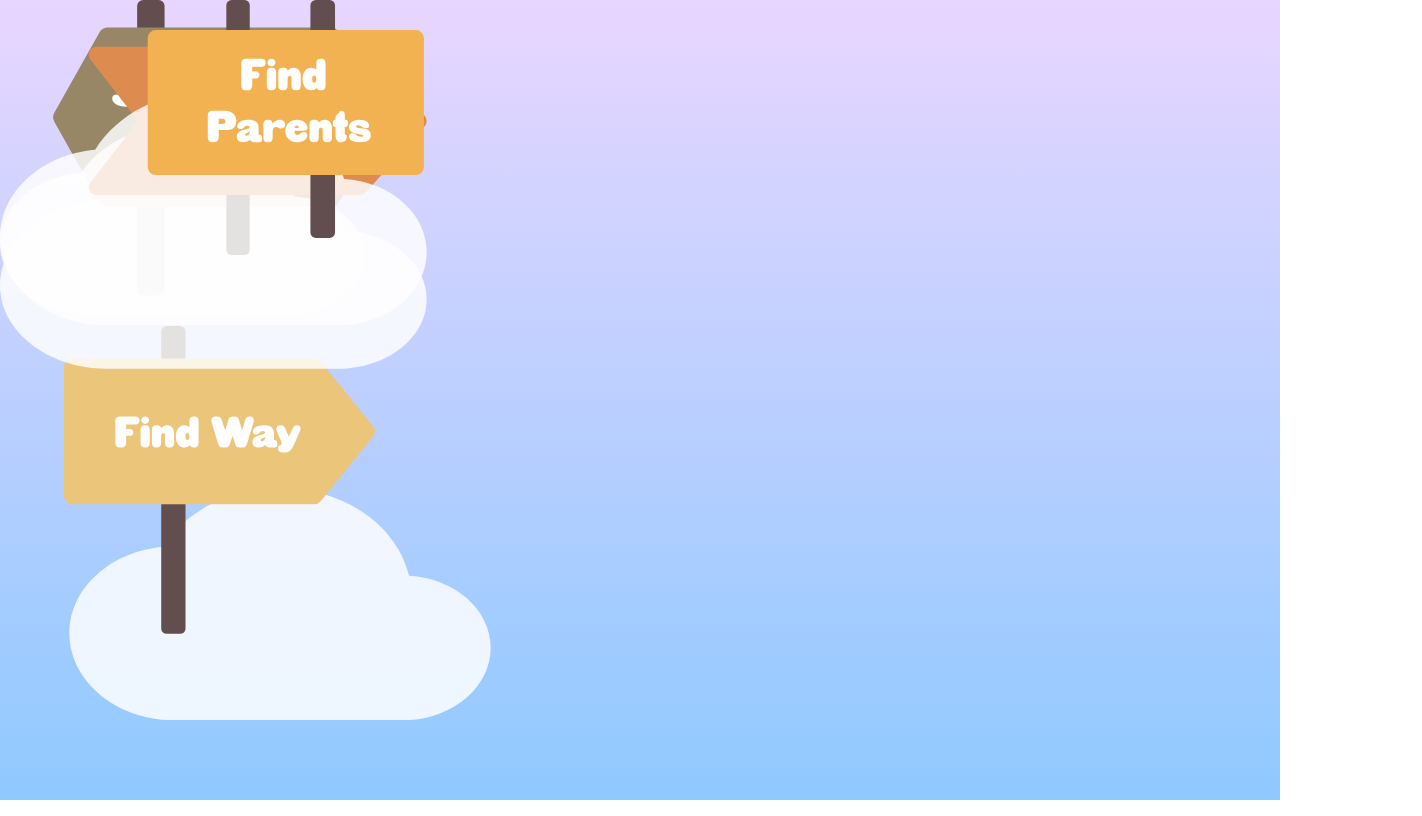
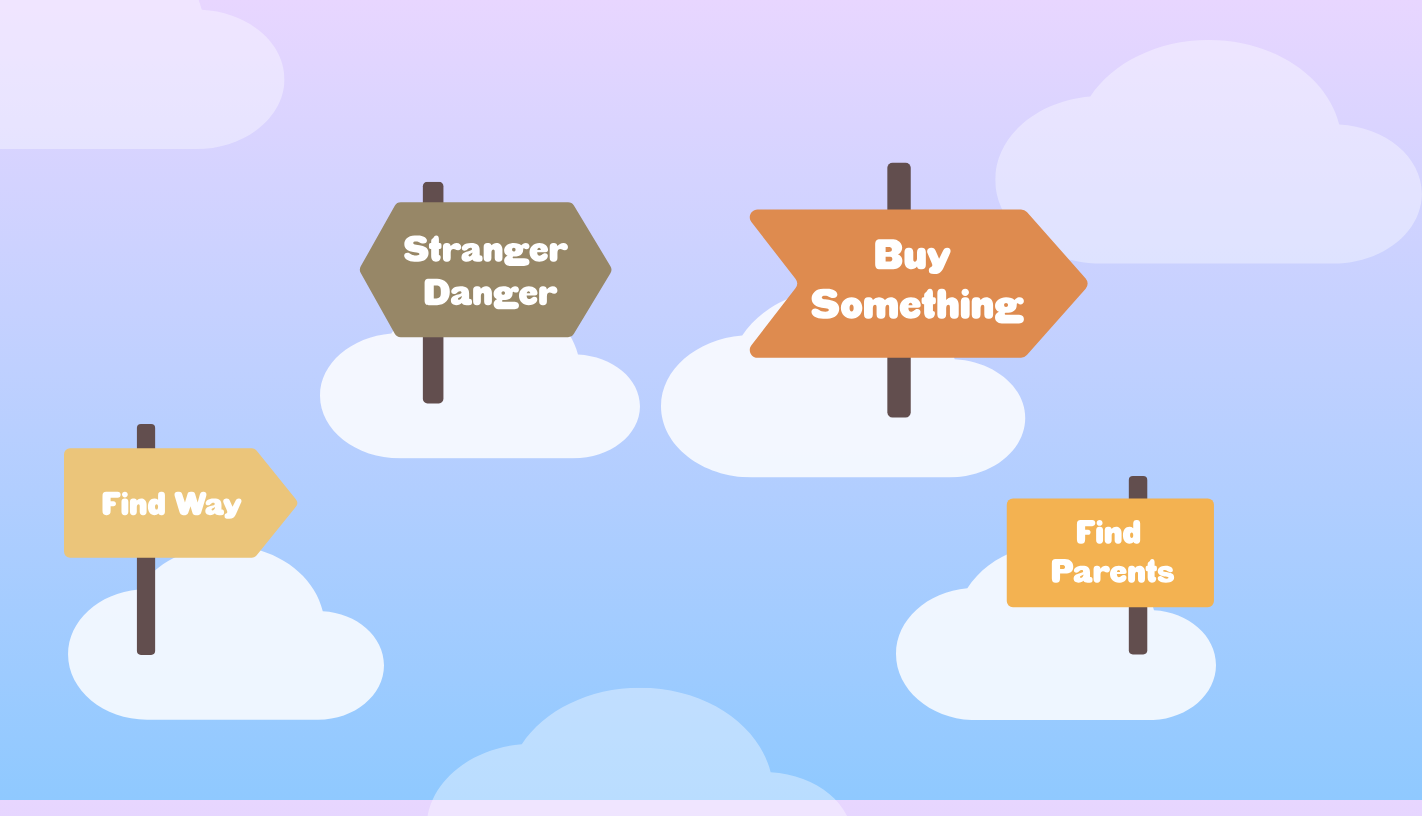
Before and after one commit to amir002001/my-first-errand, a React (Vite) app: page /paths in a window 1280 px wide. Shown: the top 816 px of the page, 1422 px wide, since content can reach past the window. Built offline with nearby package versions, Linux system fonts and the light colour scheme; a web font is replaced by a local one.

Commit message:
Changes names of components

```diff
--- a/src/pages/Paths.tsx
+++ b/src/pages/Paths.tsx
@@ -1,22 +1,33 @@
-import BuySomething from "../components/svgs/Paths/BuySomething";
-import FindParents from "../components/svgs/Paths/FindParents";
-import FindWay from "../components/svgs/Paths/FindWay";
-import StrangerDanger from "../components/svgs/Paths/StrangerDanger";
+import BuySomething from "../components/svgs/Paths/BuySomethingCloud";
+import FindParents from "../components/svgs/Paths/FindParentsCloud";
+import FindWay from "../components/svgs/Paths/FindWayCloud";
+import StrangerDanger from "../components/svgs/Paths/StrangerDangerCloud";
 import Cloud from "../components/svgs/Root/Cloud";
 
 function Paths() {
   return (
     <div className="w-screen h-screen">
-      <div className="absolute w-1/3 left-[5%] bottom-[10%]">
+      {/* clouds */}
+      <div className="absolute w-1/3 opacity-[38%] top-0 -z-20 -translate-x-1/3 -translate-y-1/3">
+        <Cloud />
+      </div>
+      <div className="absolute w-1/3 opacity-[38%] bottom-0 left-1/2 -translate-x-1/2 translate-y-1/2 -z-20 ">
+        <Cloud />
+      </div>
+      <div className="absolute w-1/3 opacity-[38%] right-0 top-[5%] -z-20 translate-x-1/3">
+        <Cloud />
+      </div>
+      {/* paths */}
+      <div className="absolute w-1/4 left-[5%] bottom-[10%]">
         <FindWay />
       </div>
-      <div className="absolute w-1/3">
+      <div className="absolute w-1/4 -z-10 left-[25%] top-[40%] -translate-y-1/2">
         <StrangerDanger />
       </div>
-      <div className="absolute w-1/3">
+      <div className="absolute w-4/12 -z-10 right-[15%] top-[40%] -translate-y-1/2">
         <BuySomething />
       </div>
-      <div className="absolute w-1/3">
+      <div className="absolute w-1/4 bottom-[10%] right-[5%]">
         <FindParents />
       </div>
     </div>
```
Also changed, not shown: src/components/svgs/Paths/BuySomethingCloud.tsx (renamed from src/components/svgs/Paths/BuySomething.tsx), src/components/svgs/Paths/FindParentsCloud.tsx (renamed from src/components/svgs/Paths/FindParents.tsx), src/components/svgs/Paths/FindWayCloud.tsx (renamed from src/components/svgs/Paths/FindWay.tsx), src/components/svgs/Paths/StrangerDangerCloud.tsx (renamed from src/components/svgs/Paths/StrangerDanger.tsx).
